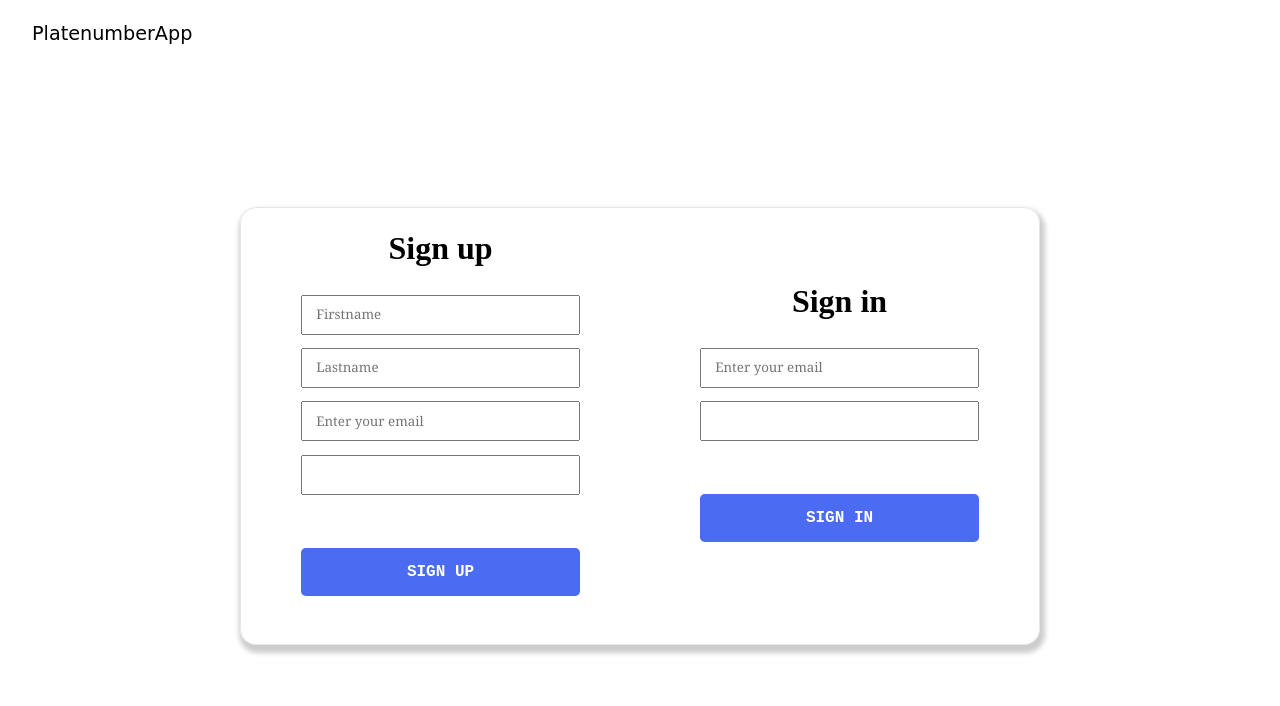
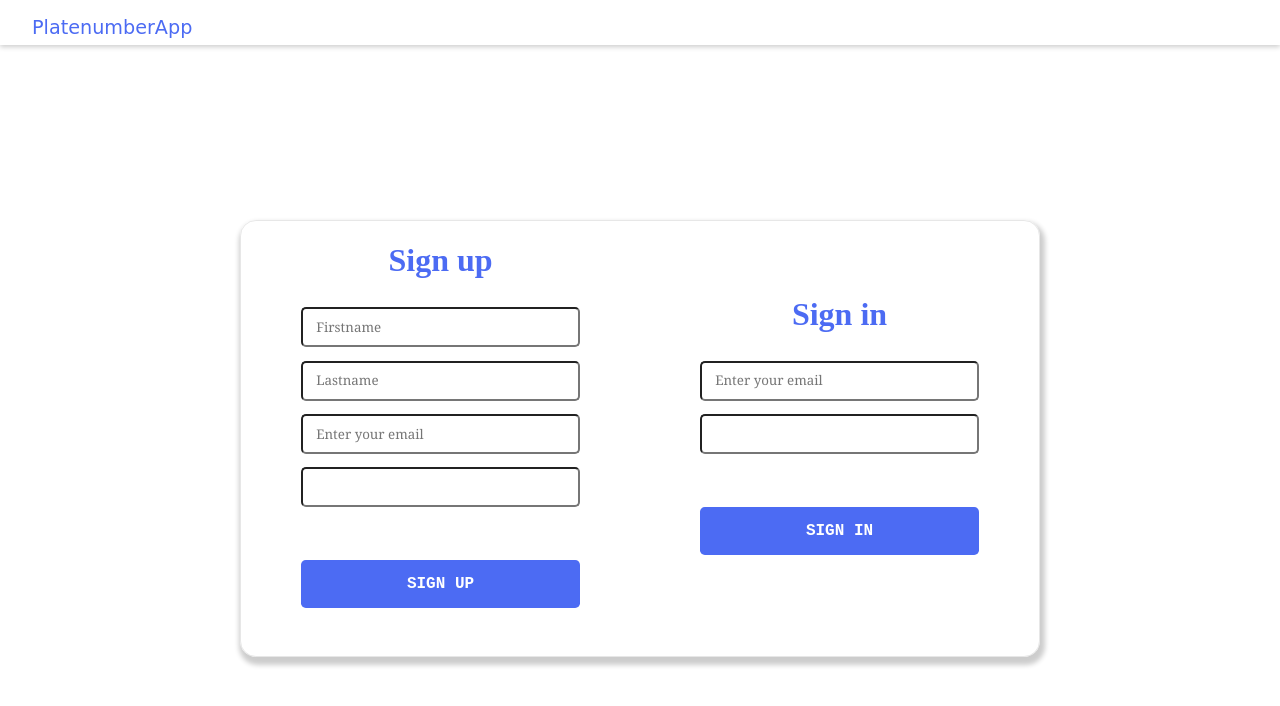
Before and after one commit to kevoese/generate-platenumber, a website: page UI/index.html in a window 1280 px wide. Drawn offline with nearby package versions, Linux system fonts and the light colour scheme.

Commit message:
Updated css file for bugs

```diff
--- a/UI/signup.css
+++ b/UI/signup.css
@@ -1,5 +1,9 @@
 * {
     box-sizing: border-box;
+}
+
+select, input {
+    outline: none;
 }
 
 body {
@@ -23,11 +27,13 @@ main {
 }
 .navbar {
     padding: 0.4em 2em;
-    margin-top: 1em;
+    padding-top: 1em;
+    margin-bottom: 2em;
     width: 100%;
     display: flex;
     justify-content: space-between;
     align-items: center;
+    box-shadow: 0px 2px 5px 0px rgba(0, 0, 0, 0.2);
 }
 
 .navbar div {
@@ -49,19 +55,17 @@ main {
 .navbar p {
   font-size: 1em;
   font-family: Cambria, Cochin, Georgia, Times, 'Times New Roman', serif;
+  white-space: nowrap;
 }
 
 .navbar button:hover {
     color: blue;
 }
 
-.navbar p {
-    white-space: nowrap;
-}
-
 .navbar span {
     font-family: cursive;
     font-size: 1.2em;
+    color: rgb(76, 107, 243);
 }
 
 .form-wrap {
@@ -82,6 +86,10 @@ main {
     font-size: 1.2em;
 }
 
+.form-wrap h1 {
+    color: rgb(76, 107, 243);
+}
+
 form {
     width: 400px;
     display: flex;
@@ -97,6 +105,7 @@ input, #location {
     margin: 0.5em auto;
     height: 3em;
     padding: 0 1em;
+    border-radius: 5px;
 }
 
 ::-webkit-input-placeholder {
@@ -121,7 +130,7 @@ input, #location {
 
 .generate {
     display: none;
-
+    margin-top: 2em;
 }
 
 .generate form {
@@ -229,3 +238,7 @@ input, #location {
   select {
     scrollbar-width: auto;
   }
+
+  select {
+    text-transform: capitalize;
+  }
```
